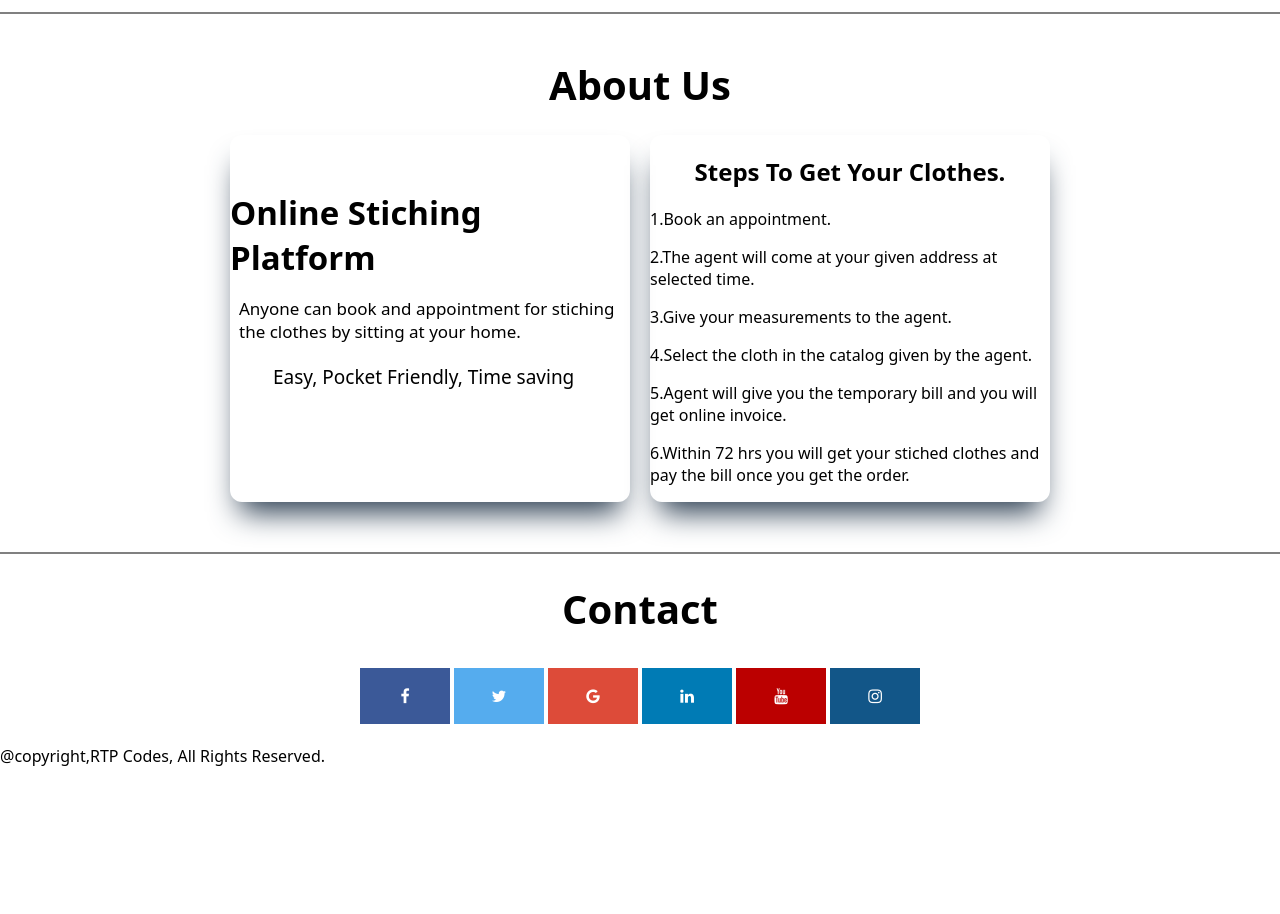
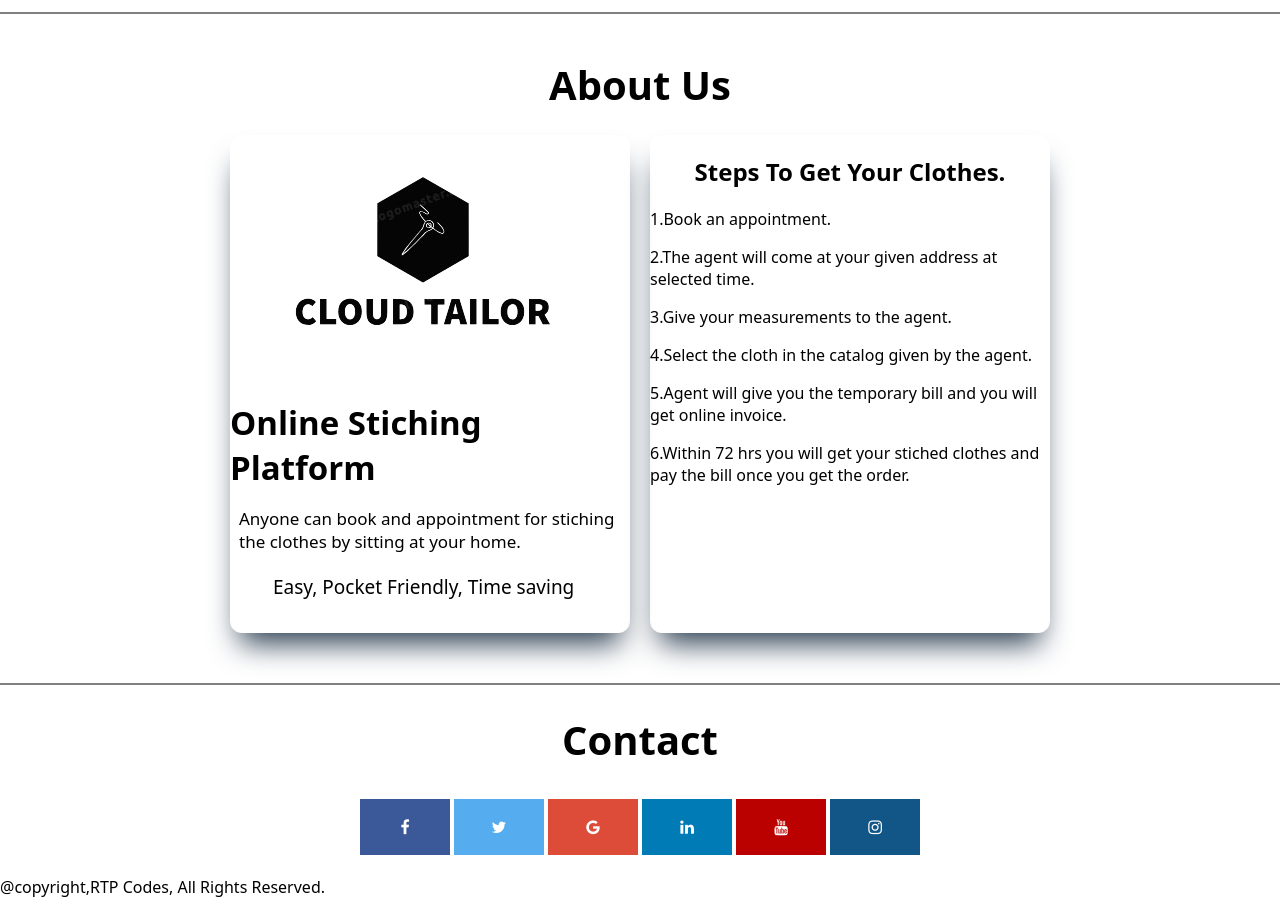
Before and after one commit to bogacoder/CloudTailor, a plain HTML site: page index.html in a window 1280 px wide. Shown: the part 1620-2534 px from the top of the page. Before the commit the page ends 2403 px from the top, so only its background shows below. Drawn offline with Linux system fonts and the light colour scheme; the site is published under a folder, as on GitHub Pages, so addresses that start at the root find nothing.

Commit message:
Update index.html

```diff
--- a/index.html
+++ b/index.html
@@ -89,7 +89,7 @@
     <h2 class="abouth1">About Us</h2>
     <div class="about" id="abtsection">
         <div class="dabba1 dabba">
-            <img src="/images/capture-removebg-preview.png" alt="" class="aboutimg">
+            <img src="images/capture-removebg-preview.png" alt="" class="aboutimg">
             <p class="aboutp">Online Stiching Platform</p>
             <p class="aboutpara">Anyone can book and appointment for stiching the clothes by sitting at your home.</p>
             <p class="aboutpara2">Easy, Pocket Friendly, Time saving</p>
```
